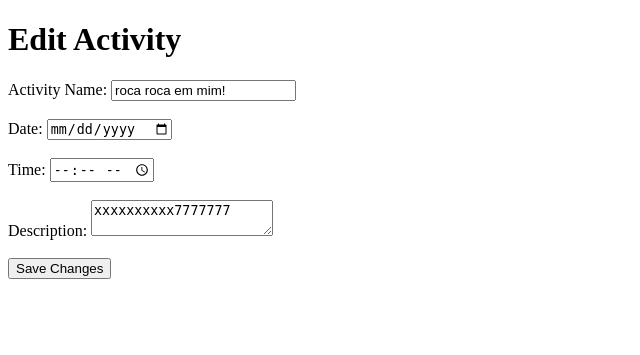
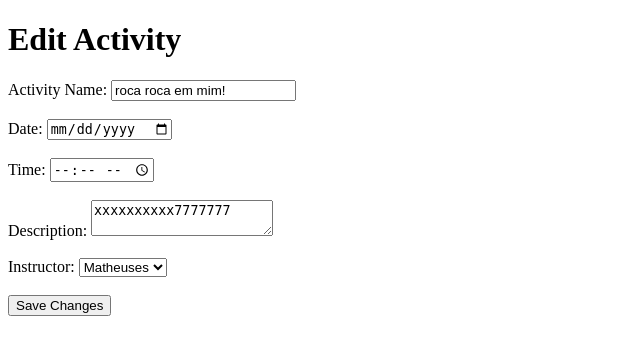
Before and after one commit to russiimatheus/CS3300-Project, a Django app: page /edit/10/ in a window 1280 px wide. Shown: the top 355 px of the page, without its empty margins (0-640 px from the left). Run offline with Django 4.2, Linux system fonts and the light colour scheme; data comes from the database, SQL or seed files in the repository; both versions use the stored data as it was after the commit.

Commit message:
Updated models, views, and templates; added new migrations

```diff
--- a/mainApp/forms.py
+++ b/mainApp/forms.py
@@ -4,4 +4,4 @@
 class ActivityEditForm(forms.ModelForm):
     class Meta:
         model = Activity
-        fields = ['name', 'date', 'time', 'description']  # You can specify any fields you want to be editable.
+        fields = ['name', 'date', 'time', 'description', 'instructor']
--- a/mainApp/models.py
+++ b/mainApp/models.py
@@ -6,5 +6,22 @@
     time = models.TimeField(verbose_name="Time")
     description = models.TextField(verbose_name="Description", blank=True)
 
+    # New Instructor field
+    MATHEUS = 'Matheus'
+    MATIAS = 'Matias'
+    MATHEUSES = 'Matheuses'
+    INSTRUCTOR_CHOICES = [
+        (MATHEUS, 'Matheus'),
+        (MATIAS, 'Matias'),
+        (MATHEUSES, 'Matheuses'),
+    ]
+
+    instructor = models.CharField(
+        max_length=15,
+        choices=INSTRUCTOR_CHOICES,
+        default=MATHEUS,  # Set a default instructor as "Matheus"
+        verbose_name="Instructor"
+    )
+
     def __str__(self):
         return self.name
--- a/mainApp/templates/edit_activities.html
+++ b/mainApp/templates/edit_activities.html
@@ -1,7 +1,6 @@
 <!DOCTYPE html>
 <html lang="en">
 <head>
-    <!-- ... your usual head elements here ... -->
     <meta charset="UTF-8">
     <meta name="viewport" content="width=device-width, initial-scale=1.0">
     <title>Edit Activity</title>
@@ -24,6 +23,14 @@
         <label for="description">Description:</label>
         <textarea id="description" name="description">{{ activity.description }}</textarea><br><br>
 
+        <label for="instructor">Instructor:</label>
+        <select id="instructor" name="instructor" required>
+            <option value="" selected hidden></option>
+            <option value="Matheus" {% if activity.instructor == "Matheus" %}selected{% endif %}>Matheus</option>
+            <option value="Matias" {% if activity.instructor == "Matias" %}selected{% endif %}>Matias</option>
+            <option value="Matheuses" {% if activity.instructor == "Matheuses" %}selected{% endif %}>Matheuses</option>
+        </select><br><br>
+
         <input type="submit" value="Save Changes">
     </form>
 </body>
--- a/mainApp/templates/view_activities.html
+++ b/mainApp/templates/view_activities.html
@@ -54,6 +54,7 @@
                 <th>Date</th>
                 <th>Time</th>
                 <th>Description</th>
+                <th>Instructor</th>
                 <th>Actions</th>
             </tr>
         </thead>
@@ -64,6 +65,7 @@
                 <td>{{ activity.date }}</td>
                 <td>{{ activity.time }}</td>
                 <td>{{ activity.description }}</td>
+                <td>{{ activity.instructor }}</td>
                 <td>
                     <a href="{% url 'edit_activity' activity.id %}">Edit</a> |  <!-- Link to edit the activity -->
                     <a href="{% url 'delete_activity' activity.id %}">Delete</a>
--- a/mainApp/views.py
+++ b/mainApp/views.py
@@ -16,8 +16,9 @@
         activity_date = request.POST['activity_date']
         activity_time = request.POST['activity_time']
         activity_description = request.POST.get('activity_description', '')
+        activity_instructor = request.POST['instructor']
 
-        activity = Activity(name=activity_name, date=activity_date, time=activity_time, description=activity_description)
+        activity = Activity(name=activity_name, date=activity_date, time=activity_time, description=activity_description, instructor=activity_instructor)
         activity.save()
 
         return redirect('view_activities')
```
Also changed, not shown: mainApp/templates/create_activity.html (+8 -2 lines), db.sqlite3, mainApp/migrations/0002_activity_instructor.py (added).
